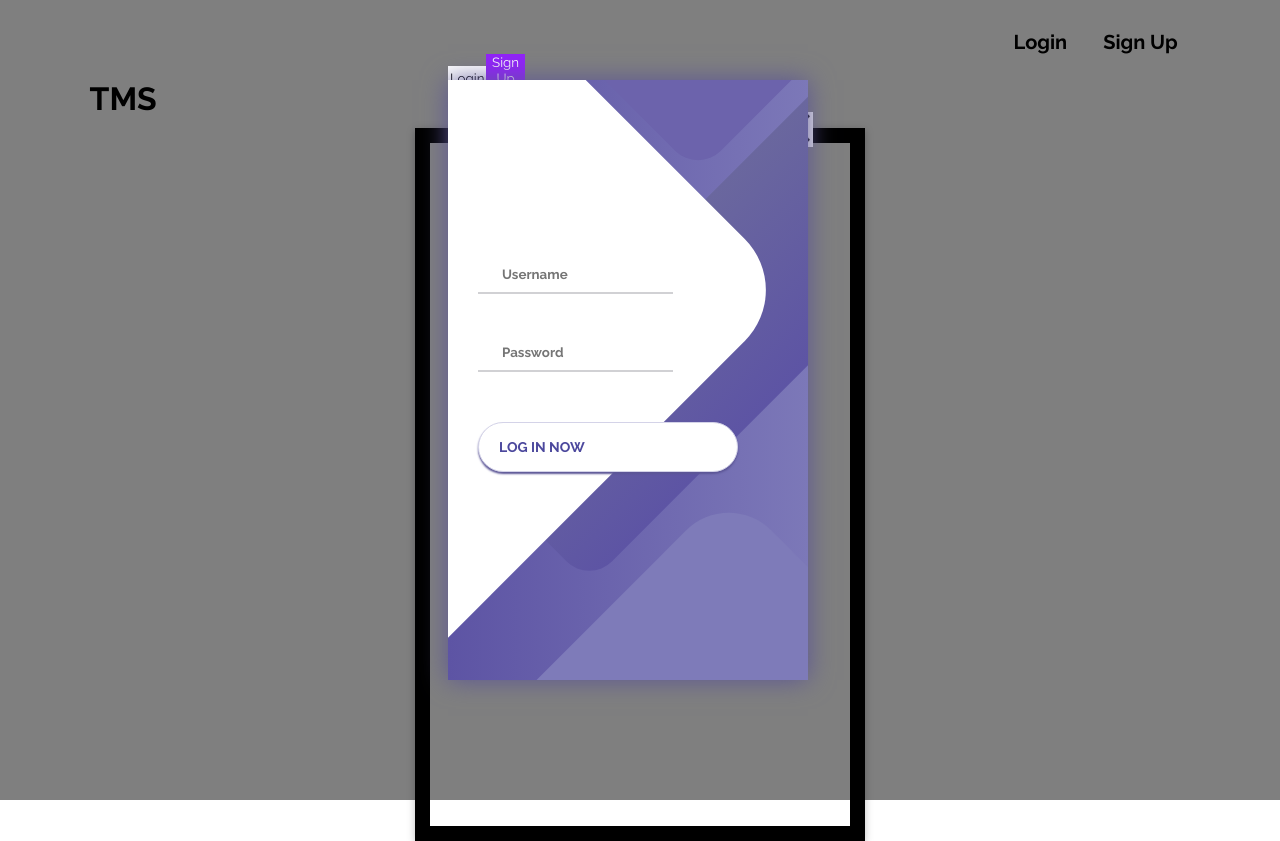
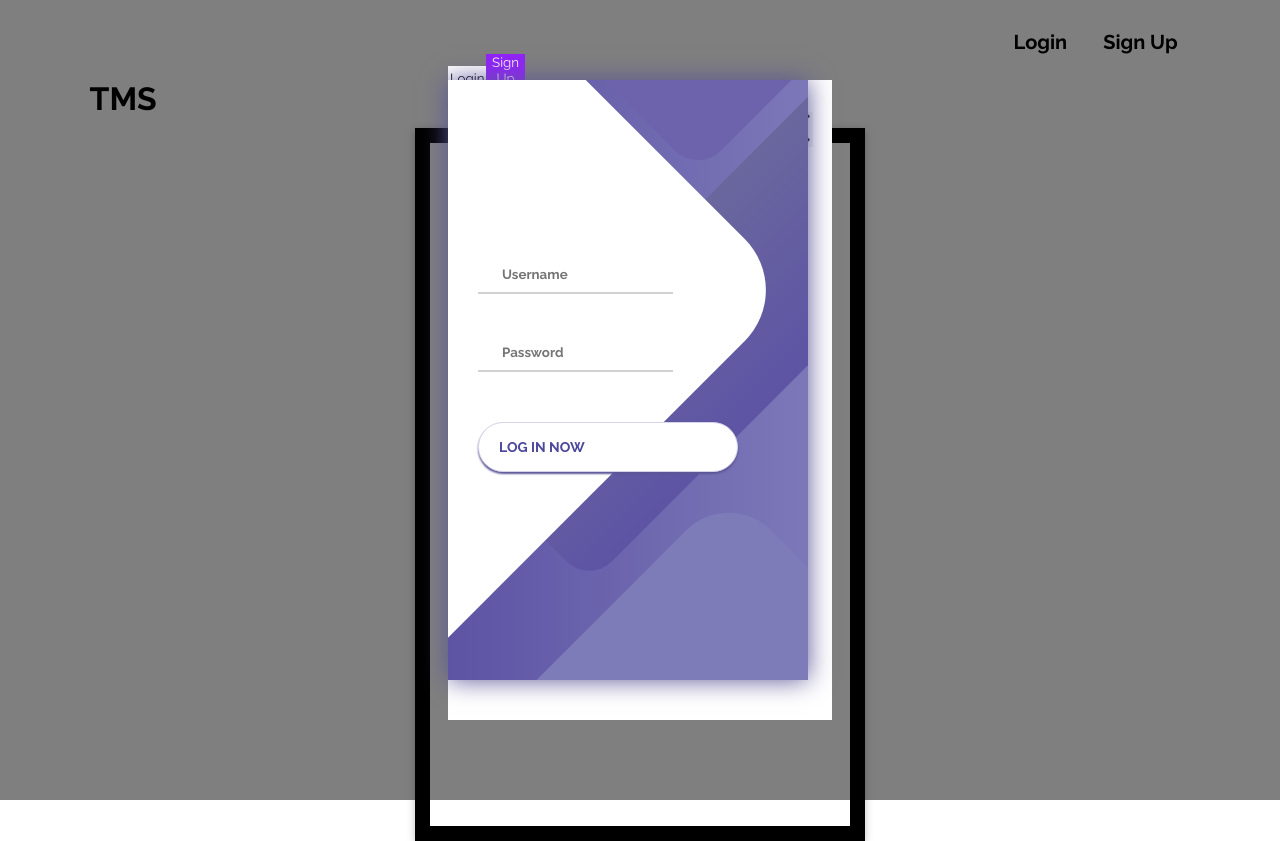
Before and after one commit to ticket-tiger/ticket-management-system, a React (Create React App) app: page /create-ticket in a window 1280 px wide. Both pictures are taken after a click on the button "Login". Built offline with nearby package versions, Linux system fonts and the light colour scheme.

Commit message:
Fixed modal background color to white

```diff
--- a/src/components/reusableComponents/Modal.css
+++ b/src/components/reusableComponents/Modal.css
@@ -15,7 +15,7 @@
   transform: translate(-50%, -50%);
   height: 80vh;
   width: 30vw;
-  background-color: transparent;
+  background-color: white;
   z-index: 1;
 }
 
```
